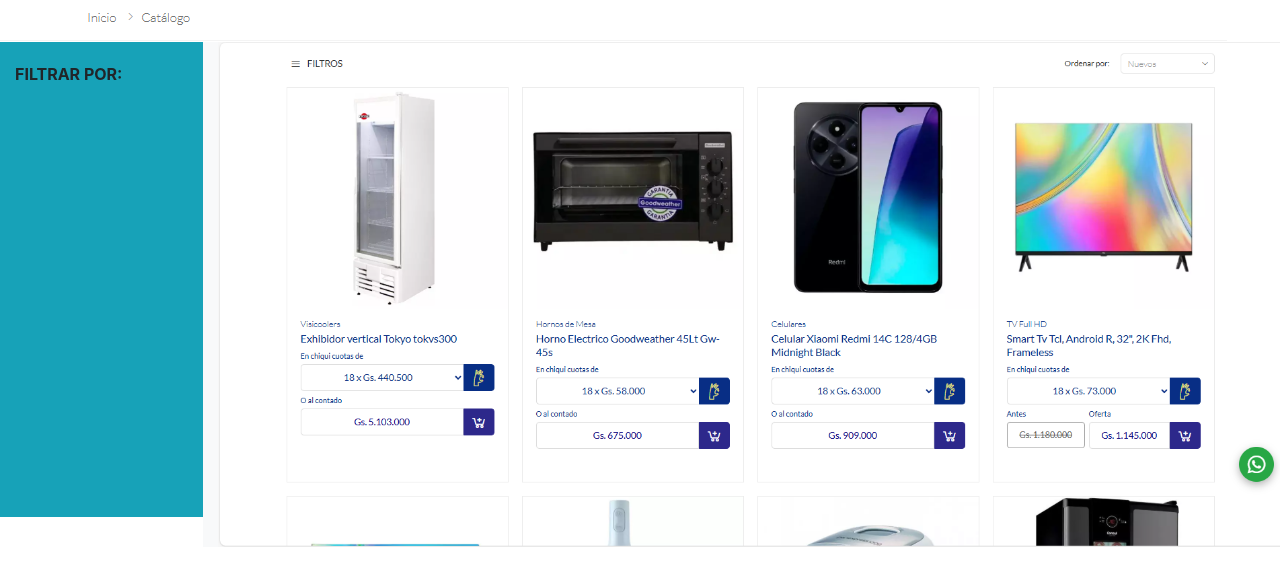
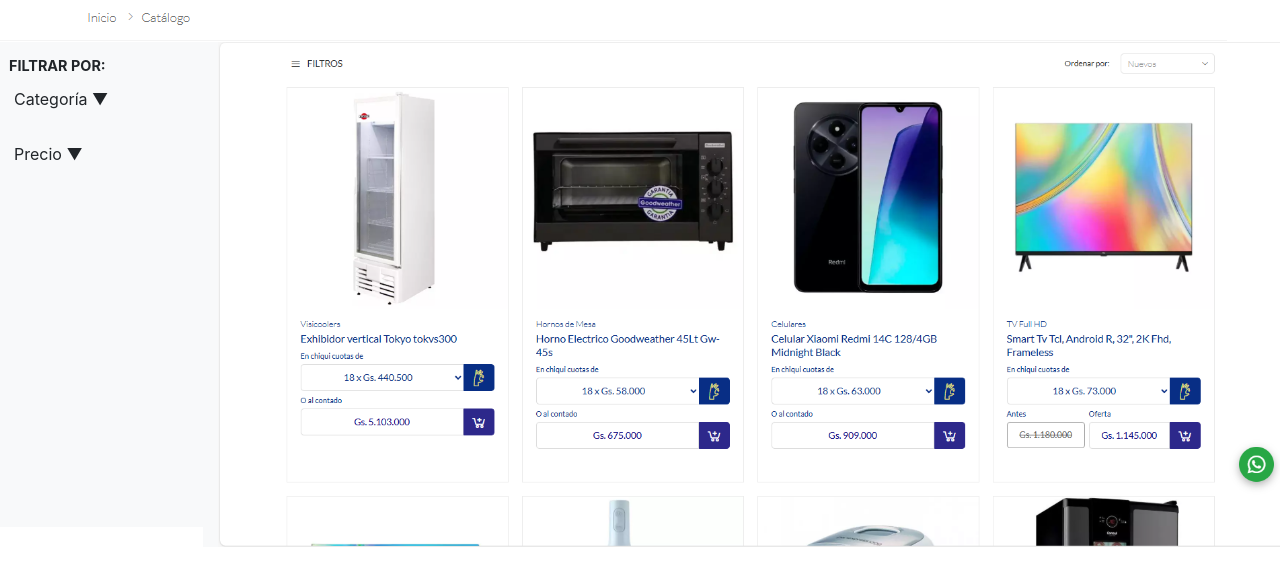
Before and after one commit to drFrancia/OwnWebPage, a website: page filtersPage.html in a window 1280 px wide. Shown: the part 113-698 px from the top of the page. Drawn offline with nearby package versions, Linux system fonts and the light colour scheme.

Commit message:
Version 1: Pagina de filtros

```diff
--- a/filtersPage.html
+++ b/filtersPage.html
@@ -9,19 +9,38 @@
     <link rel="stylesheet" href="https://cdnjs.cloudflare.com/ajax/libs/font-awesome/6.5.1/css/all.min.css">
     <style>
         .block-filter {
-            margin-bottom: 30px;
+            margin-bottom: 20px;
             background-color: #f5f5f5;
-            padding: 20px;
-            padding-left: 30px;
+            padding: 13px 13px 8px 24px;
         }
 
         .block-tittle {
-            font-size: 1.0rem;
+            font-size: 0.9rem;
             text-transform: uppercase;
         }
 
-        .tittle {
-            font-size: 500px;
+        .filter-options-title {
+            font-size: 1rem;
+            margin: 5px 0;
+            padding: 5px;
+            cursor: pointer;
+        }
+
+        .filter-list {
+            list-style-type: none;
+            padding: 0 10px;
+            max-height: 0;
+            overflow: hidden;
+            transition: max-height 0.3s ease;
+        }
+
+        .filter-list.active {
+            max-height: 200px; /* Ajusta este valor según sea necesario */
+        }
+
+        .filter-item {
+            margin: 2px 0;
+            font-size: 0.9rem;
         }
     </style>
 </head>
@@ -69,9 +88,38 @@
     <!-- --------------------------------------------------------------    filtros/productos -------------------------------------------------------------- -->
     <section id="container-fluid" class="">
         <div class="row">
-            <div class="block-filter bg-info col-2">
+            <div class="block-filter bg-light col-2">
                 <div class="block-tittle">
                     <strong>Filtrar por:</strong>
+                </div>
+                <div class="block-content">
+                    <div class="filter-options">
+                        <div class="filter-options-items">
+                            <div class="filter-options-title" onclick="toggleList(this)">
+                                Categoría <span class="collapse-icon">▼</span>
+                            </div>
+                            <ul class="filter-list" style="overflow-y: scroll;">
+                                <li class="filter-item">Notebooks (313)</li>
+                                <li class="filter-item">Desktops (30)</li>
+                                <li class="filter-item">Impresoras (138)</li>
+                                <li class="filter-item">Suplementos (298)</li>
+                                <li class="filter-item">Monitores (200)</li>
+                                <li class="filter-item">Almacenamiento (299)</li>
+                                <li class="filter-item">Redes (184)</li>
+                                <li class="filter-item">Componentes (1509)</li>
+                                <li class="filter-item">Accesorios (291)</li>
+                            </ul>
+                        </div>
+                        <div class="filter-options-items">
+                            <div class="filter-options-title" onclick="toggleList(this)">
+                                Precio <span class="collapse-icon">▼</span>
+                            </div>
+                            <ul class="filter-list">
+                                <!-- Agrega opciones para PRECIO aquí -->
+                            </ul>
+                        </div>
+                        <!-- Agrega más atributos según sea necesario -->
+                    </div>
                 </div>
             </div>
             <div class="contenido bg-light col">
@@ -80,11 +128,22 @@
         </div>
     </section>
 
-
-
     <!-- Bootstrap JS, Popper.js, and jQuery -->
     <script src="https://code.jquery.com/jquery-3.5.1.slim.min.js"></script>
     <script src="https://cdn.jsdelivr.net/npm/@popperjs/core@2.9.2/dist/umd/popper.min.js"></script>
     <script src="https://stackpath.bootstrapcdn.com/bootstrap/4.6.0/js/bootstrap.min.js"></script>
+    <script>
+        function toggleList(element) {
+            const list = element.nextElementSibling;
+            const icon = element.querySelector('.collapse-icon');
+            if (list.classList.contains('active')) {
+                list.classList.remove('active');
+                icon.textContent = '▼';
+            } else {
+                list.classList.add('active');
+                icon.textContent = '▲';
+            }
+        }
+    </script>
 </body>
 </html>
```
